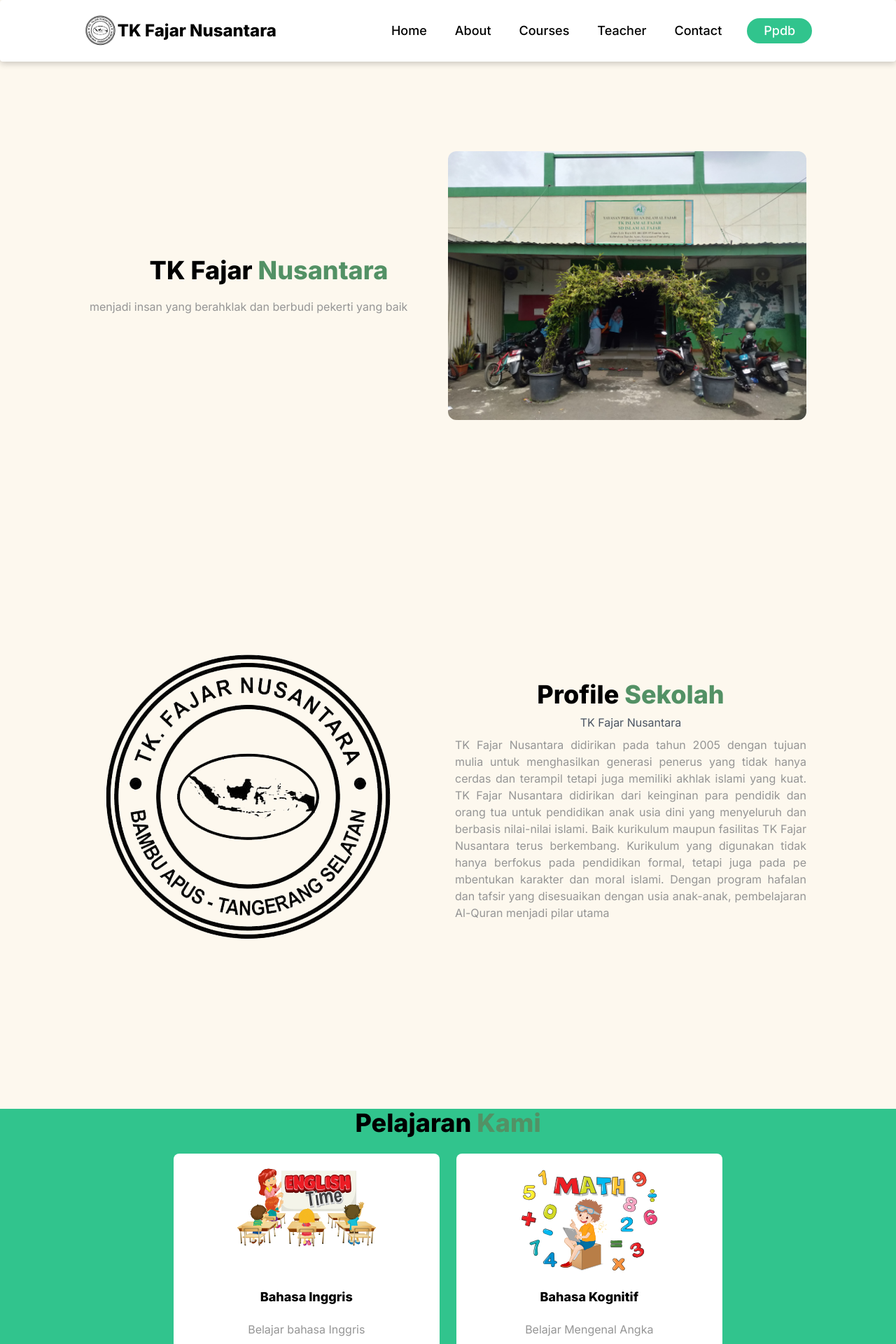
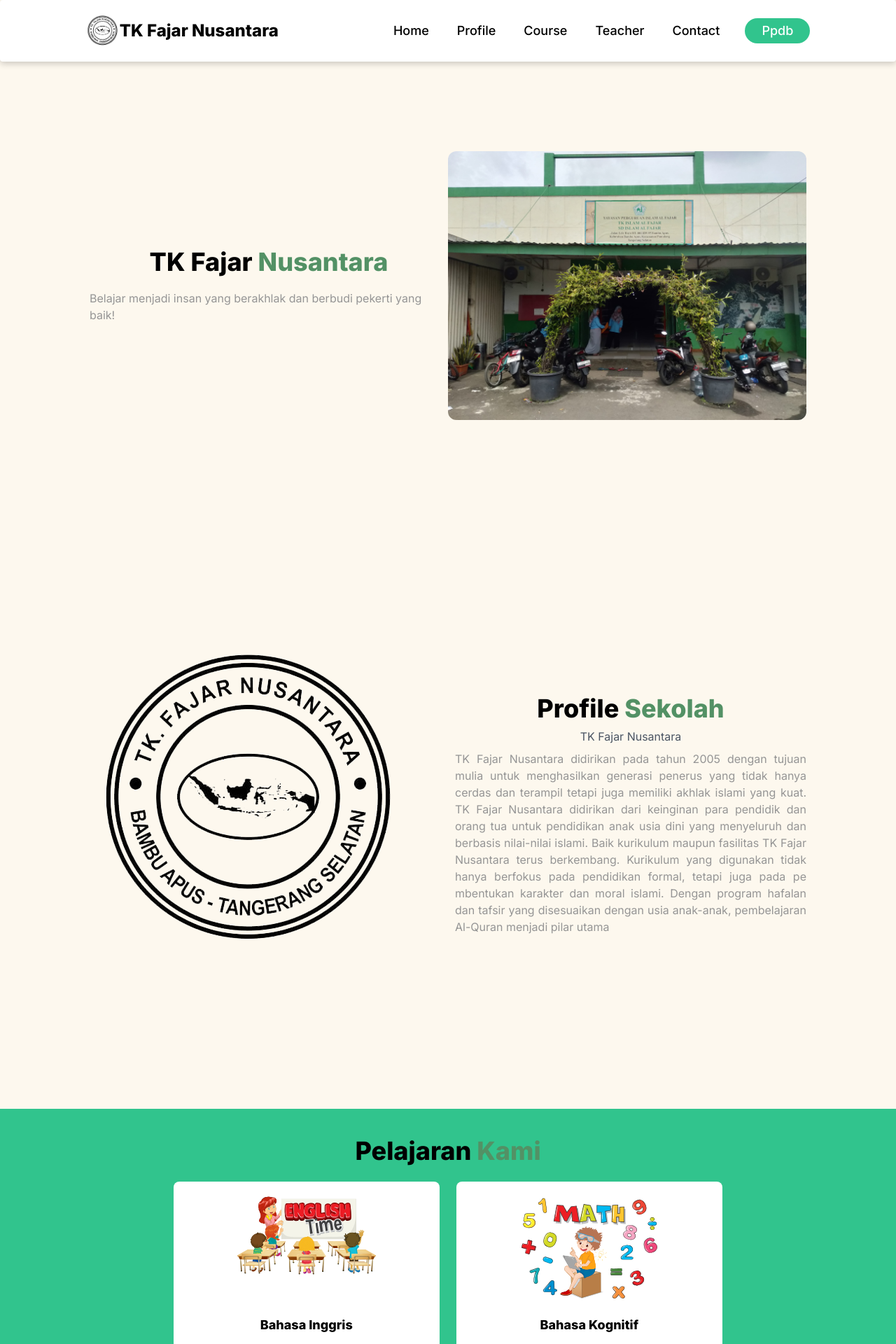
Before and after one commit to Andikafahrezi/landing-page, a React (Vite) app: page / in a window 1280 px wide. Shown: the top 1920 px of the page at 70% size. Built offline with nearby package versions, Linux system fonts and the light colour scheme.

Commit message:
style: center some text in display hp

```diff
--- a/src/components/Contact.jsx
+++ b/src/components/Contact.jsx
@@ -5,12 +5,12 @@ import { Link as Linked } from "react-router-dom";
 const Contact = () => {
   return (
     <div className=" w-screen flex flex-col items-center justify-center  mt-10 md:mx-1 bg-green-400">
-      <h1 className="text-4xl font-bold mt-8 mb-10 hp:text-3xl  text-white ">Ada pertanyaan? hubungi kami !</h1>
+      <h1 className="text-4xl font-bold mt-8 mb-10 hp:text-3xl  text-white ">Ada pertanyaan? Hubungi kami !</h1>
       <Linked to="ContactUs" spy={true} smooth={true} duration={500}>
           <Button title="Contact Us" />
         </Linked>
-        <h2 className=" font-medium text-lg mt-12 text-white">JL Lele Raya, No. 89, Bambu Apus Pamulang, Bambu Apus, Tangerang, Kota Tangerang Selatan, Banten 15415</h2>
-        <h4 className=" font-thin mt-1 mb-12 text-white">Jam operasional senin - jumat 07.00–13.30</h4>
+        <h2 className=" font-medium text-lg mt-12 text-white hp:text-base hp:text-center">JL Lele Raya, No. 89, Bambu Apus Pamulang, Bambu Apus, Tangerang, Kota Tangerang Selatan, Banten 15415</h2>
+        <h4 className=" font-thin mt-1 mb-12 text-white">Jam operasional : senin - jumat 07.00–13.30</h4>
 
       </div>
   );
--- a/src/components/Home.jsx
+++ b/src/components/Home.jsx
@@ -11,7 +11,7 @@ const Home = () => {
             <span className="text-brightGreen"> Nusantara</span>
           </h2>
           <p className=" text-lightText mt-5 text-start">
-            menjadi insan yang berahklak dan berbudi pekerti yang baik
+            Belajar menjadi insan yang berakhlak dan berbudi pekerti yang baik!
           </p>
         </div>
 
--- a/src/components/NavbarMenu.jsx
+++ b/src/components/NavbarMenu.jsx
@@ -28,13 +28,13 @@ function Menus() {
           to="about"
           className="hover:text-[#539165] p-1 transition-all  cursor-pointer text-lg font-medium"
         >
-          About
+          Profile
         </Link>
         <Link
           to="courses"
           className="hover:text-[#539165] p-1 transition-all  cursor-pointer text-lg font-medium"
         >
-          Courses
+          Course
         </Link>
         <Link
           to="reviews"
--- a/src/layout/Heading.jsx
+++ b/src/layout/Heading.jsx
@@ -3,7 +3,7 @@
 const Heading = (props) => {
   return (
     <div>
-      <h3 className=" text-4xl font-semibold">
+      <h3 className=" text-4xl font-semibold mt-10">
         {props.title1} <span className=" text-brightGreen">{props.title2}</span>
       </h3>
     </div>
```
